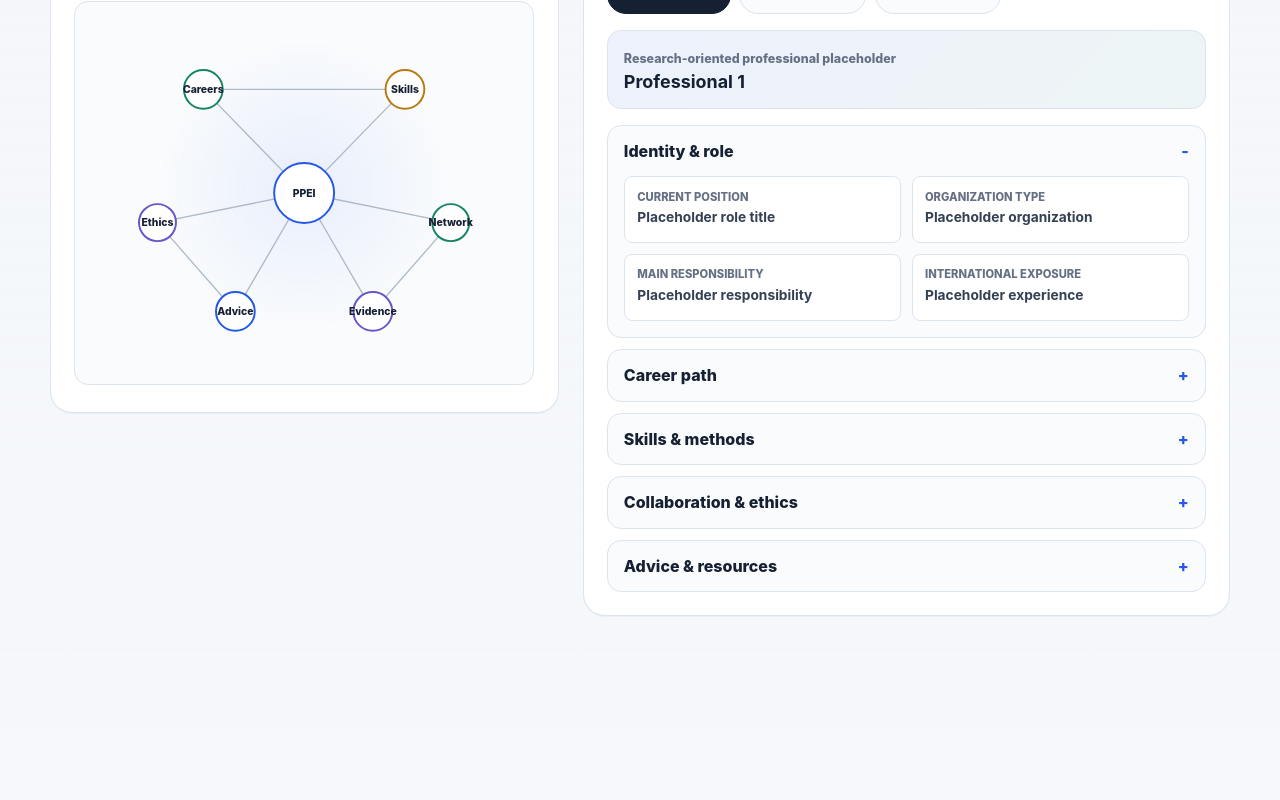
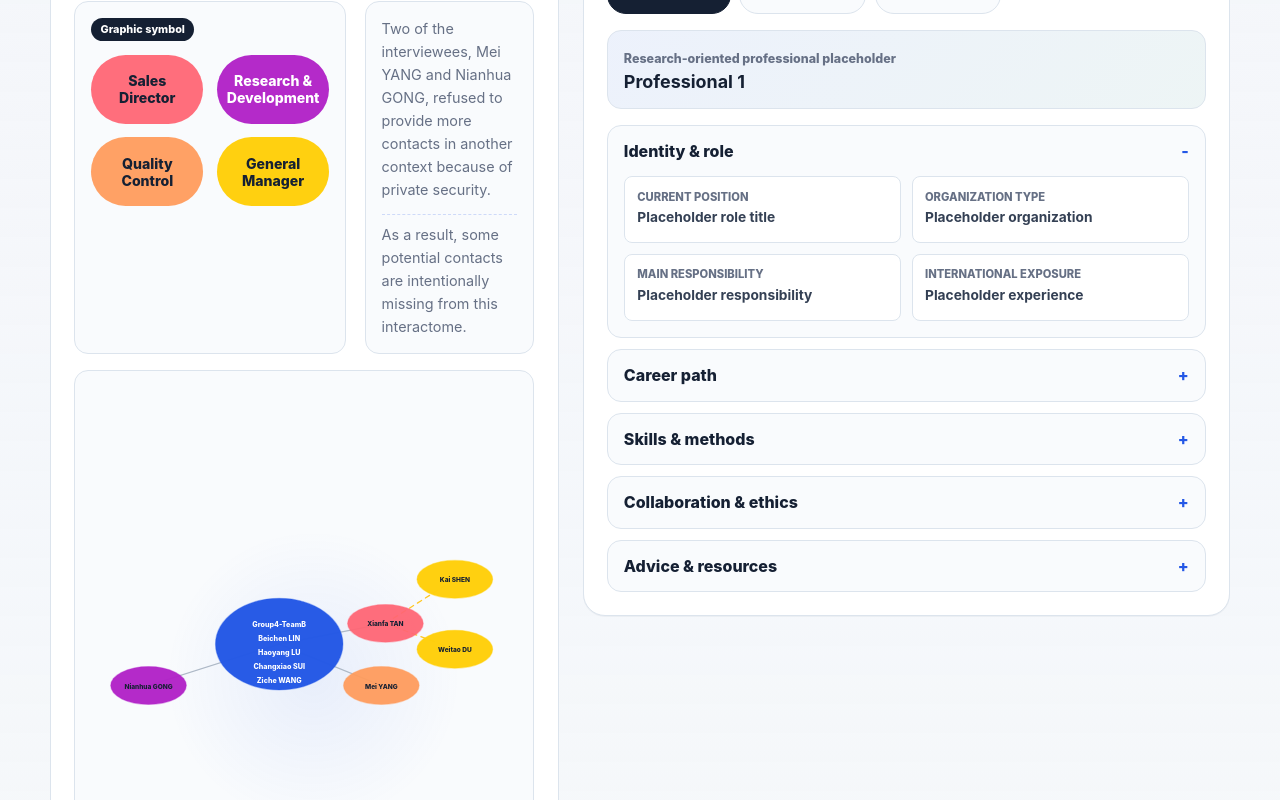
Before and after one commit to iryuko/ppei-b3-s2-oral-presentation, a React (Vite) app: page / in a window 1280 px wide. Shown: the part 3380-4180 px from the top of the page. Built offline with nearby package versions, Linux system fonts and the light colour scheme.

Commit message:
Refine interactome layout

```diff
--- a/src/data/siteData.ts
+++ b/src/data/siteData.ts
@@ -55,6 +55,12 @@ export type InteractomeNode = {
 export type InteractomeEdge = {
   source: string;
   target: string;
+  style?: "solid" | "dashed";
+};
+
+export type InteractomeLegendItem = {
+  label: string;
+  tone: Tone;
 };
 
 export type DatabaseField = {
@@ -217,82 +223,81 @@ export const ganttTasks: GanttTask[] = [
   },
 ];
 
+export const interactomeLegendItems: InteractomeLegendItem[] = [
+  { label: "Sales Director", tone: "blue" },
+  { label: "Research & Development", tone: "violet" },
+  { label: "Quality Control", tone: "green" },
+  { label: "General Manager", tone: "amber" },
+];
+
+export const interactomeNote = [
+  "Two of the interviewees, Mei YANG and Nianhua GONG, refused to provide more contacts in another context because of private security.",
+  "As a result, some potential contacts are intentionally missing from this interactome.",
+];
+
 export const interactomeNodes: InteractomeNode[] = [
   {
-    id: "ppei",
-    label: "PPEI",
-    description: "Central project context",
+    id: "group4",
+    label: "Group4-TeamB\nBeichen LIN\nHaoyang LU\nChangxiao SUI\nZiche WANG",
+    description: "Team B, Group 4 core interview group",
     x: 50,
-    y: 50,
-    size: 34,
+    y: 62,
+    size: 42,
     tone: "blue",
   },
   {
-    id: "careers",
-    label: "Careers",
-    description: "Professional trajectories",
-    x: 28,
-    y: 22,
-    size: 22,
+    id: "nianhua-gong",
+    label: "Nianhua GONG",
+    description: "Research & Development",
+    x: 18,
+    y: 78,
+    size: 25,
+    tone: "violet",
+  },
+  {
+    id: "xianfa-tan",
+    label: "Xianfa TAN",
+    description: "Sales Director",
+    x: 76,
+    y: 54,
+    size: 24,
+    tone: "blue",
+  },
+  {
+    id: "mei-yang",
+    label: "Mei YANG",
+    description: "Quality Control",
+    x: 75,
+    y: 78,
+    size: 21,
     tone: "green",
   },
   {
-    id: "skills",
-    label: "Skills",
-    description: "Competencies and methods",
-    x: 72,
-    y: 22,
+    id: "kai-shen",
+    label: "Kai SHEN",
+    description: "General Manager",
+    x: 93,
+    y: 37,
     size: 22,
     tone: "amber",
   },
   {
-    id: "ethics",
-    label: "Ethics",
-    description: "Professional conduct",
-    x: 18,
-    y: 58,
-    size: 21,
-    tone: "violet",
-  },
-  {
-    id: "network",
-    label: "Network",
-    description: "Collaboration and contacts",
-    x: 82,
-    y: 58,
-    size: 21,
-    tone: "green",
-  },
-  {
-    id: "advice",
-    label: "Advice",
-    description: "Synthesized recommendations",
-    x: 35,
-    y: 82,
+    id: "weitao-du",
+    label: "Weitao DU",
+    description: "General Manager",
+    x: 93,
+    y: 64,
     size: 22,
-    tone: "blue",
-  },
-  {
-    id: "evidence",
-    label: "Evidence",
-    description: "Proof and documentation",
-    x: 65,
-    y: 82,
-    size: 22,
-    tone: "violet",
+    tone: "amber",
   },
 ];
 
 export const interactomeEdges: InteractomeEdge[] = [
-  { source: "ppei", target: "careers" },
-  { source: "ppei", target: "skills" },
-  { source: "ppei", target: "ethics" },
-  { source: "ppei", target: "network" },
-  { source: "ppei", target: "advice" },
-  { source: "ppei", target: "evidence" },
-  { source: "careers", target: "skills" },
-  { source: "ethics", target: "advice" },
-  { source: "network", target: "evidence" },
+  { source: "group4", target: "nianhua-gong" },
+  { source: "group4", target: "xianfa-tan" },
+  { source: "group4", target: "mei-yang" },
+  { source: "xianfa-tan", target: "kai-shen", style: "dashed" },
+  { source: "xianfa-tan", target: "weitao-du", style: "dashed" },
 ];
 
 const sharedCategories: DatabaseCategory[] = [
--- a/src/sections/DatabaseInteractomeSection.tsx
+++ b/src/sections/DatabaseInteractomeSection.tsx
@@ -4,6 +4,8 @@ import { PanelLabel } from "../components/PanelLabel";
 import { SectionHeader } from "../components/SectionHeader";
 import {
   interactomeEdges,
+  interactomeLegendItems,
+  interactomeNote,
   interactomeNodes,
   professionals,
   type InteractomeNode,
@@ -13,10 +15,10 @@ const nodeById = new Map(interactomeNodes.map((node) => [node.id, node]));
 
 function edgeCoordinates(source: InteractomeNode, target: InteractomeNode) {
   return {
-    x1: source.x * 5.2,
-    y1: source.y * 4.2,
-    x2: target.x * 5.2,
-    y2: target.y * 4.2,
+    x1: source.x * 8.2,
+    y1: source.y * 5.2,
+    x2: target.x * 8.2,
+    y2: target.y * 5.2,
   };
 }
 
@@ -40,12 +42,30 @@ export function DatabaseInteractomeSection() {
             <div className="panel-heading">
               <div>
                 <PanelLabel>Interactome</PanelLabel>
-                <h3>Concept network placeholder</h3>
-                <p>Hover nodes to preview a slightly interactive analytical feeling.</p>
+                <h3>Interview relationship map</h3>
+                <p>Legend on the left, network in the center, and a context note on the upper right.</p>
               </div>
               <span className="panel-badge">Network</span>
             </div>
-            <svg className="interactome" viewBox="0 0 520 420" role="img" aria-label="Interactome placeholder network">
+            <div className="interactome-board">
+              <div className="interactome-board__legend" aria-label="Interactome legend">
+                <span className="interactome-board__caption">Graphic symbol</span>
+                <div className="interactome-legend">
+                  {interactomeLegendItems.map((item) => (
+                    <div className={`interactome-legend__item interactome-legend__item--${item.tone}`} key={item.label}>
+                      {item.label}
+                    </div>
+                  ))}
+                </div>
+              </div>
+
+              <div className="interactome-board__note">
+                {interactomeNote.map((line) => (
+                  <p key={line}>{line}</p>
+                ))}
+              </div>
+
+              <svg className="interactome" viewBox="0 0 920 540" role="img" aria-label="Interview interactome network">
                 {interactomeEdges.map((edge) => {
                   const source = nodeById.get(edge.source);
                   const target = nodeById.get(edge.target);
@@ -53,7 +73,7 @@ export function DatabaseInteractomeSection() {
                   const coords = edgeCoordinates(source, target);
                   return (
                     <line
-                    className="interactome__edge"
+                      className={`interactome__edge ${edge.style === "dashed" ? "interactome__edge--dashed" : ""}`}
                       key={`${edge.source}-${edge.target}`}
                       x1={coords.x1}
                       y1={coords.y1}
@@ -64,16 +84,28 @@ export function DatabaseInteractomeSection() {
                 })}
                 {interactomeNodes.map((node) => (
                   <g
-                  className={`interactome__node interactome__node--${node.tone}`}
+                    className={`interactome__node interactome__node--${node.tone} ${
+                      node.id === "group4" ? "interactome__node--core" : "interactome__node--leaf"
+                    }`}
                     key={node.id}
-                  transform={`translate(${node.x * 5.2} ${node.y * 4.2})`}
+                    transform={`translate(${node.x * 8.2} ${node.y * 5.2})`}
                   >
-                  <circle r={node.size} />
-                  <text y="4">{node.label}</text>
+                    <ellipse
+                      rx={node.id === "group4" ? 128 : Math.max(node.label.length * 4.9, 76)}
+                      ry={node.id === "group4" ? 92 : 38}
+                    />
+                    <text y={node.id === "group4" ? -34 : 6}>
+                      {node.label.split("\n").map((line, index) => (
+                        <tspan key={`${node.id}-${line}`} x="0" dy={index === 0 ? 0 : 28}>
+                          {line}
+                        </tspan>
+                      ))}
+                    </text>
                     <title>{node.description}</title>
                   </g>
                 ))}
               </svg>
+            </div>
           </article>
 
           <article className="analysis-panel database-panel">
--- a/src/styles/global.css
+++ b/src/styles/global.css
@@ -725,56 +725,164 @@ p {
 
 .interactome {
   width: 100%;
-  min-height: 24rem;
+  min-height: 31rem;
+  grid-column: 1 / -1;
   border: 1px solid var(--line);
   border-radius: var(--radius-md);
   background:
-    radial-gradient(circle at 50% 48%, rgba(36, 88, 230, 0.08), transparent 48%),
+    radial-gradient(circle at 52% 62%, rgba(36, 88, 230, 0.08), transparent 38%),
     var(--surface-quiet);
 }
 
 .interactome__edge {
   stroke: #aeb9c7;
-  stroke-width: 1.5;
+  stroke-linecap: round;
+  stroke-width: 2.5;
 }
 
-.interactome__node circle {
-  fill: #ffffff;
+.interactome__edge--dashed {
+  stroke: rgba(255, 191, 0, 0.86);
+  stroke-dasharray: 10 9;
+}
+
+.interactome__node ellipse {
   stroke-width: 2.2;
   transition:
-    r 180ms ease,
+    transform 180ms ease,
     fill 180ms ease,
     stroke-width 180ms ease;
 }
 
 .interactome__node text {
   fill: var(--ink);
-  font-size: 0.74rem;
+  font-size: 0.82rem;
   font-weight: 780;
   text-anchor: middle;
   pointer-events: none;
 }
 
-.interactome__node:hover circle {
-  r: 29;
-  fill: var(--blue-soft);
+.interactome__node:hover ellipse {
   stroke-width: 4;
 }
 
-.interactome__node--blue circle {
-  stroke: var(--blue);
+.interactome__node--core ellipse {
+  fill: rgba(36, 88, 230, 0.98);
+  stroke: rgba(36, 88, 230, 0.34);
 }
 
-.interactome__node--green circle {
-  stroke: var(--green);
+.interactome__node--core.interactome__node--blue ellipse {
+  fill: rgba(36, 88, 230, 0.98);
+  stroke: rgba(36, 88, 230, 0.34);
 }
 
-.interactome__node--amber circle {
-  stroke: var(--amber);
+.interactome__node--core text {
+  fill: #ffffff;
+  font-size: 0.9rem;
+  font-weight: 800;
 }
 
-.interactome__node--violet circle {
-  stroke: var(--violet);
+.interactome__node--leaf:hover {
+  transform: translateY(-2px);
+}
+
+.interactome__node--blue ellipse {
+  fill: rgba(255, 101, 116, 0.94);
+  stroke: rgba(255, 101, 116, 0.36);
+}
+
+.interactome__node--green ellipse {
+  fill: rgba(255, 156, 92, 0.94);
+  stroke: rgba(255, 156, 92, 0.36);
+}
+
+.interactome__node--amber ellipse {
+  fill: rgba(255, 208, 12, 0.98);
+  stroke: rgba(255, 208, 12, 0.42);
+}
+
+.interactome__node--violet ellipse {
+  fill: rgba(177, 34, 199, 0.96);
+  stroke: rgba(177, 34, 199, 0.34);
+}
+
+.interactome-board {
+  display: grid;
+  grid-template-columns: minmax(14rem, 17rem) minmax(0, 1fr);
+  gap: 1rem 1.15rem;
+}
+
+.interactome-board__legend,
+.interactome-board__note {
+  min-height: 8.4rem;
+  padding: 0.95rem 1rem;
+  border: 1px solid var(--line);
+  border-radius: var(--radius-md);
+  background: var(--surface-quiet);
+}
+
+.interactome-board__caption {
+  display: inline-flex;
+  padding: 0.28rem 0.58rem;
+  border-radius: 999px;
+  color: #ffffff;
+  background: var(--ink);
+  font-size: 0.68rem;
+  font-weight: 760;
+}
+
+.interactome-legend {
+  display: grid;
+  grid-template-columns: repeat(2, minmax(0, 1fr));
+  gap: 0.85rem;
+  margin-top: 0.9rem;
+}
+
+.interactome-legend__item {
+  display: flex;
+  align-items: center;
+  justify-content: center;
+  min-height: 4.3rem;
+  padding: 0.6rem 0.85rem;
+  border-radius: 999px;
+  color: var(--ink);
+  font-size: 0.88rem;
+  font-weight: 760;
+  text-align: center;
+}
+
+.interactome-legend__item--blue {
+  background: rgba(255, 101, 116, 0.94);
+}
+
+.interactome-legend__item--green {
+  background: rgba(255, 156, 92, 0.94);
+}
+
+.interactome-legend__item--amber {
+  background: rgba(255, 208, 12, 0.98);
+}
+
+.interactome-legend__item--violet {
+  color: #ffffff;
+  background: rgba(177, 34, 199, 0.96);
+}
+
+.interactome-board__note {
+  display: grid;
+  align-content: start;
+  justify-items: start;
+  gap: 0.75rem;
+}
+
+.interactome-board__note p {
+  color: var(--muted);
+  font-size: 0.9rem;
+  line-height: 1.6;
+}
+
+.interactome-board__note p + p {
+  padding-top: 0.5rem;
+  border-top: 1px dashed rgba(36, 88, 230, 0.2);
 }
 
 .professional-tabs {
@@ -1134,10 +1242,15 @@ p {
   }
 
   .knowledge-panel__grid,
+  .interactome-board,
   .team-grid,
   .accordion__grid,
   .proof-grid {
     grid-template-columns: 1fr;
+  }
+
+  .interactome-legend {
+    grid-template-columns: 1fr 1fr;
   }
 
   .team-card {
```
Also changed, not shown: src/data/siteData.static.js (+23 -16 lines), src/staticPrototype.js (+28 -8 lines), 2 other files (tests, documents, lock files or other folders). Lines whose indentation alone changed are shown as unchanged.
